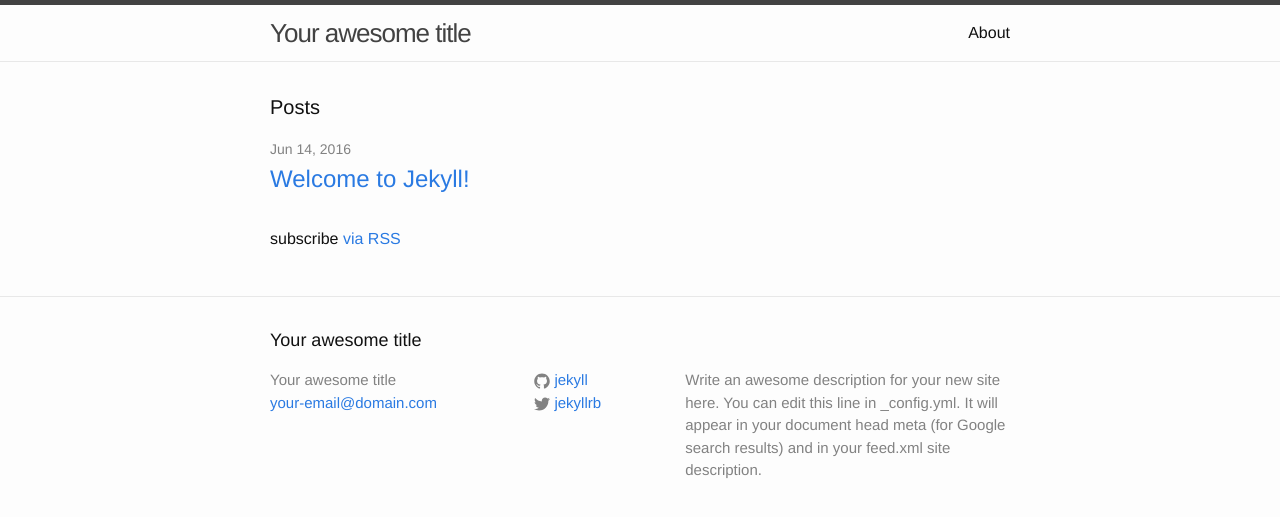
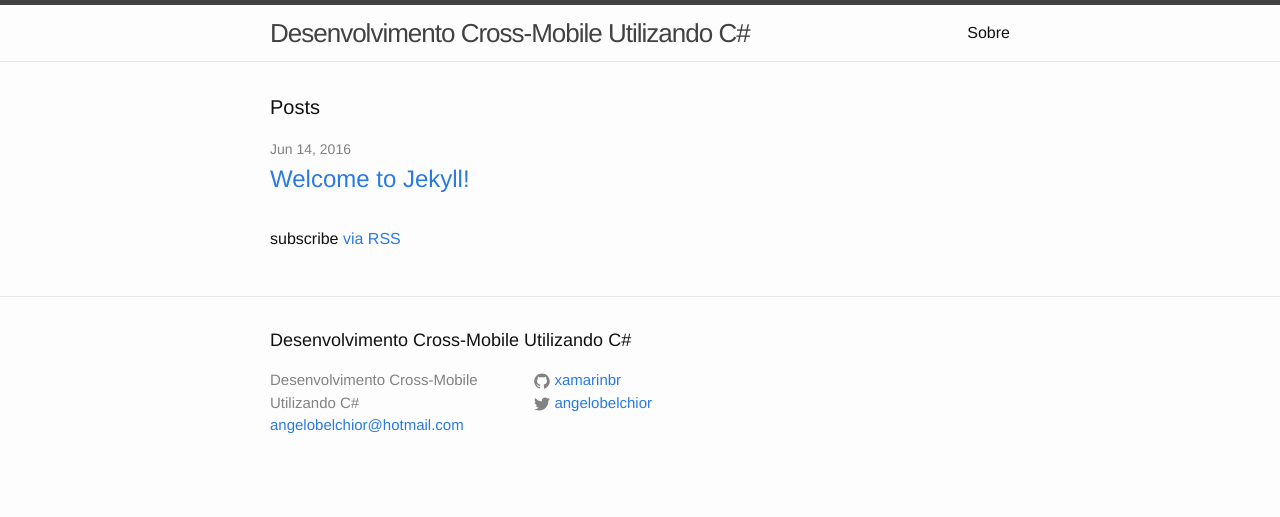
Before and after one commit to angelobelchior/angelobelchior.github.io, a Jekyll site: the page built from index.html, in a window 1280 px wide. Shown: the top 517 px of the page. Built offline with Jekyll 4.4.1, drawn with Linux system fonts in a browser that asks for light colours.

Commit message:
Alteração das configurações e o Sobre

```diff
--- a/_config.yml
+++ b/_config.yml
@@ -6,16 +6,13 @@
 # 'jekyll serve'. If you change this file, please restart the server process.
 
 # Site settings
-title: Your awesome title
-email: your-email@domain.com
-description: > # this means to ignore newlines until "baseurl:"
-  Write an awesome description for your new site here. You can edit this
-  line in _config.yml. It will appear in your document head meta (for
-  Google search results) and in your feed.xml site description.
+title: Desenvolvimento Cross-Mobile Utilizando C#
+email: angelobelchior@hotmail.com
+description: > # Conteúdo especializado em Xamarin, iOS, Android, Windows Phone, Universal Apps, CSharp e desenvolvimento em geral
 baseurl: "" # the subpath of your site, e.g. /blog
-url: "http://yourdomain.com" # the base hostname & protocol for your site
-twitter_username: jekyllrb
-github_username:  jekyll
+url: "http://xamarinbr.gitgub.io" # the base hostname & protocol for your site
+twitter_username: angelobelchior
+github_username:  xamarinbr
 
 # Build settings
 markdown: kramdown
```
Also changed, not shown: about.md (+43 -8 lines).
